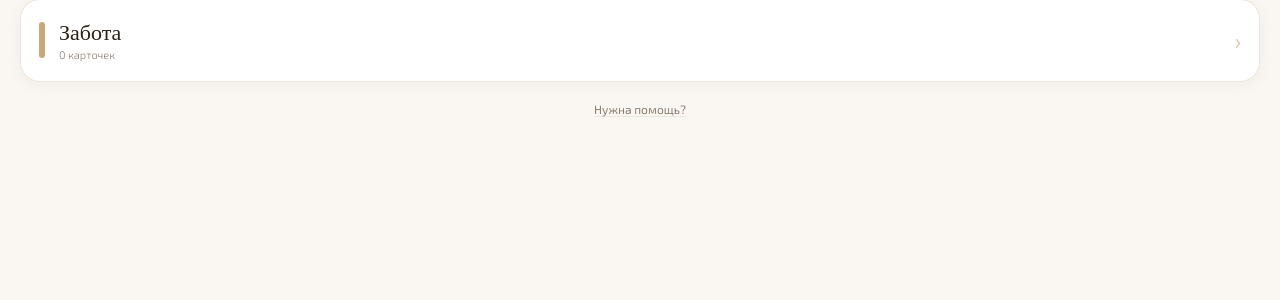
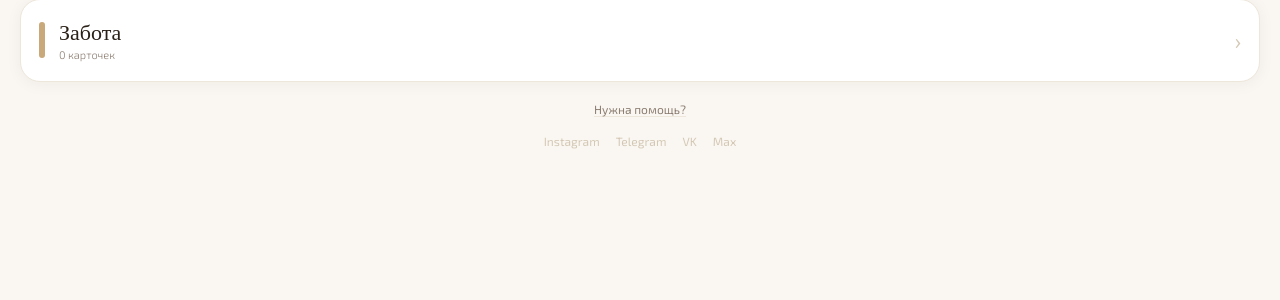
Before and after one commit to yacatya/----2, a Flask app: template app/templates/cards.html in a window 1280 px wide. Shown: the part 391-691 px from the top of the page. Run offline with Flask 3, Linux system fonts and the light colour scheme; the template is opened without the code that fills it, so the values that code supplies are empty.

Commit message:
Add social links to cards page below help link
https://claude.ai/code/session_01D8pqrigRmGWhEo9utkSJfg

```diff
--- a/app/templates/cards.html
+++ b/app/templates/cards.html
@@ -99,6 +99,9 @@
   .btn-info.active { background: var(--dark); color: white; border-color: var(--dark); }
   .help-link { text-align: center; padding: 20px 0 4px; font-size: 12px; color: var(--sand); }
   .help-link a { color: var(--muted); text-decoration: none; border-bottom: 1px solid var(--beige); cursor: pointer; }
+  .cards-social { display: flex; justify-content: center; gap: 16px; padding: 14px 0 8px; flex-wrap: wrap; }
+  .cards-social a { font-size: 12px; color: var(--sand); text-decoration: none; }
+  .cards-social a:hover { color: var(--muted); }
   .report-overlay { display: none; position: fixed; inset: 0; background: rgba(42,33,24,0.4); z-index: 200; align-items: flex-end; justify-content: center; }
   .report-overlay.open { display: flex; }
   .report-sheet { background: var(--white); border-radius: 24px 24px 0 0; padding: 28px 24px max(28px, env(safe-area-inset-bottom)); width: 100%; max-width: 480px; }
@@ -149,6 +152,12 @@
     </div>
   </div>
   <div class="help-link"><a onclick="openReport()">Нужна помощь?</a></div>
+  <div class="cards-social">
+    <a href="https://instagram.com/vere.very" target="_blank" rel="noopener">Instagram</a>
+    <a href="https://t.me/vereverychat" target="_blank" rel="noopener">Telegram</a>
+    <a href="https://vk.ru/id1270193" target="_blank" rel="noopener">VK</a>
+    <a href="https://max.ru/join/ellIssIQFswFUxnCrdeYp-mL4N0jdolBxxG5N6PW4Zw" target="_blank" rel="noopener">Max</a>
+  </div>
 </div>
 
 <div class="screen-card" id="screen-card">
```
